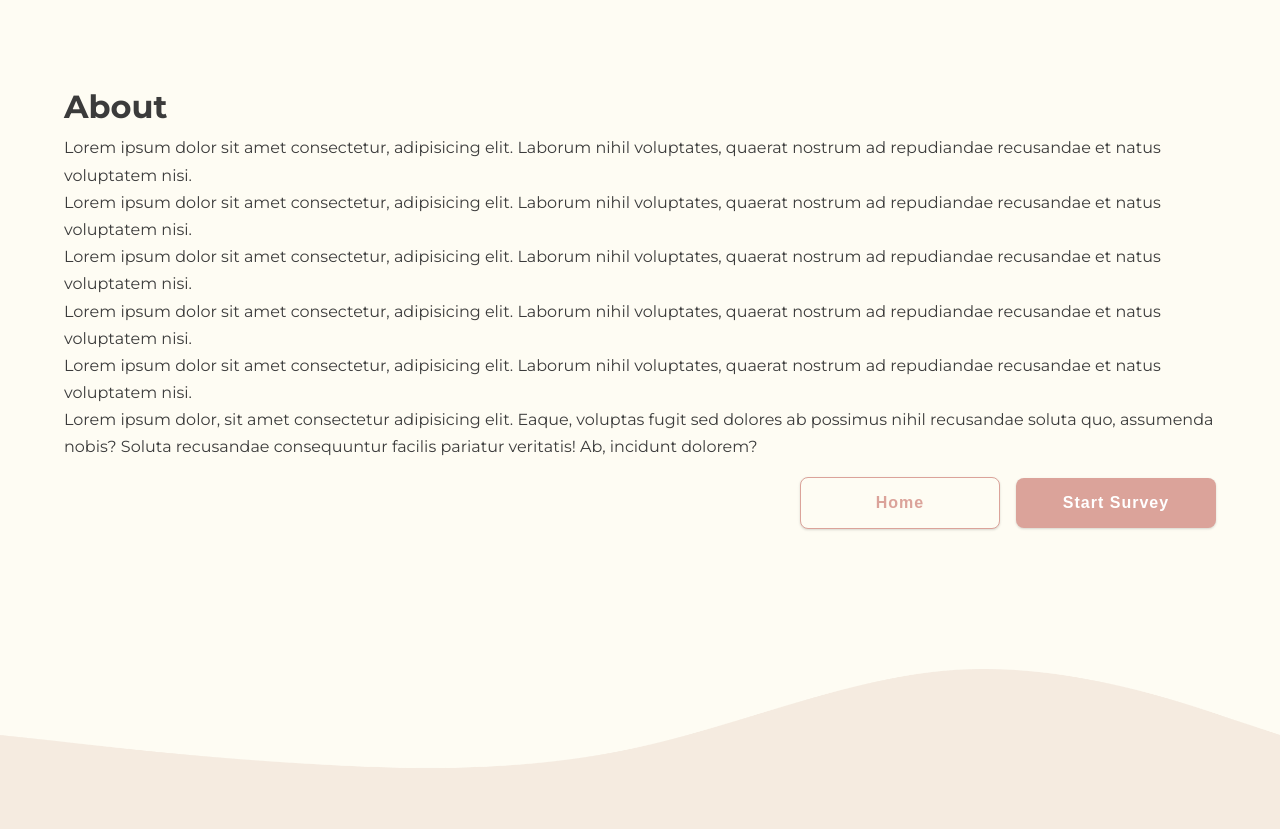
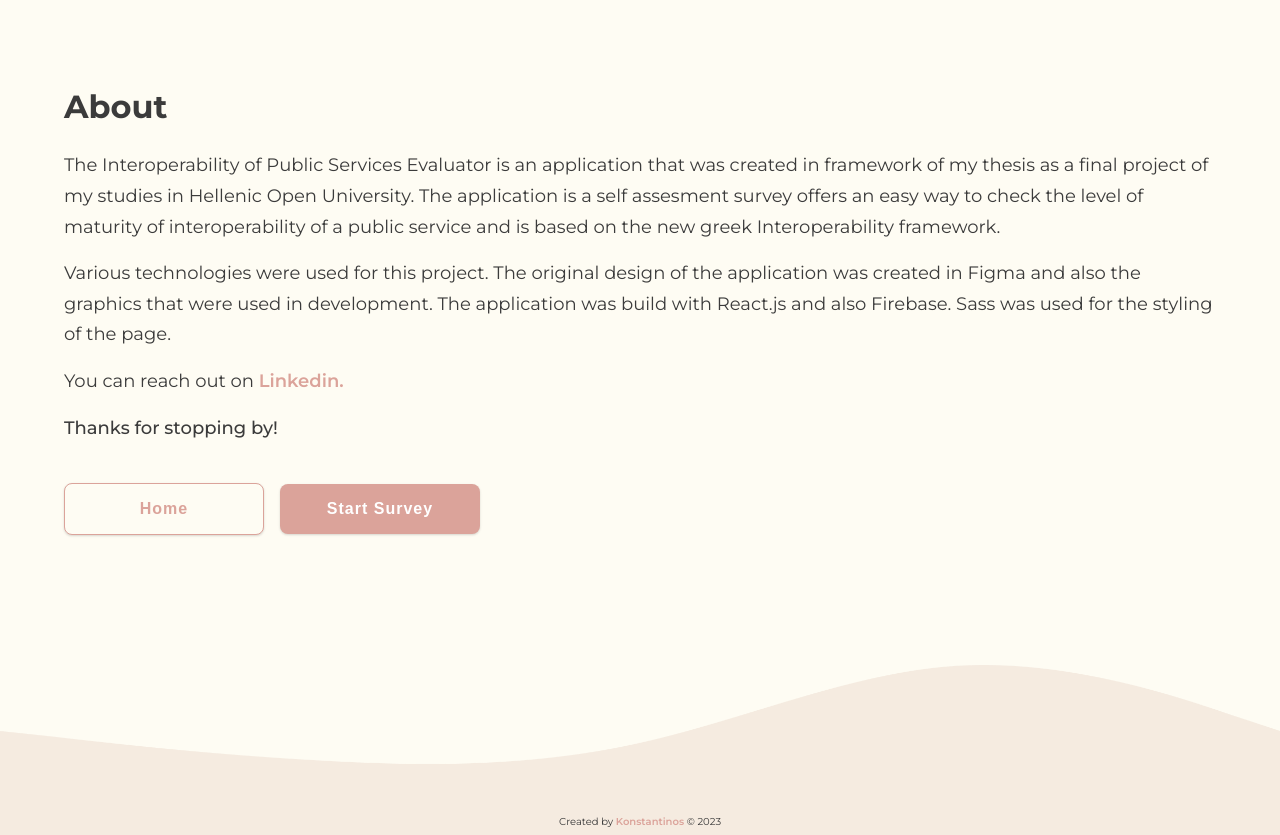
Before and after one commit to konstantinosTabakis/interoperability-of-public-services-evaluator, a React (Create React App) app: page /about in a window 1280 px wide. Shown: the part 220-1055 px from the top of the page. Built offline with nearby package versions, Linux system fonts and the light colour scheme.

Commit message:
about page

```diff
--- a/src/App.js
+++ b/src/App.js
@@ -1,10 +1,12 @@
 import { BrowserRouter as Router, Route, Routes } from "react-router-dom"
+import { SurveyProvider } from "./context/SurveyContext";
 import Homepage from "./components/Homepage";
 import About from "./components/About";
 import Menu from "./components/Menu";
 function App() {
   return (
     <>
+      <SurveyProvider>
         <Router>
           <Menu />
           <Routes>
@@ -13,6 +15,7 @@ function App() {
             {/* <Route path='/survey' exact={true} element={<Survey />}></Route> */}
           </Routes>
         </Router>
+      </SurveyProvider>
     </>
   );
 }
--- a/src/assets/css/style.css
+++ b/src/assets/css/style.css
@@ -1,6 +1,6 @@
 .header {
   position: absolute;
-  height: 20vh;
+  height: 160px;
   width: 100%;
   background-repeat: no-repeat;
   background-size: cover; }
@@ -11,7 +11,7 @@
 
 .footer {
   position: absolute;
-  height: 20vh;
+  height: 170px;
   width: 100%;
   background-repeat: no-repeat;
   background-size: cover; }
@@ -19,6 +19,15 @@
 .footer {
   bottom: 0;
   background-position: top; }
+  .footer p {
+    position: absolute;
+    left: 50%;
+    transform: translateX(-50%);
+    bottom: 5px;
+    font-size: 1rem; }
+    .footer p a {
+      color: #DBA39A;
+      font-weight: 600; }
 
 .nav-menu {
   position: absolute;
@@ -64,9 +73,16 @@
     .about__content-btn-area {
       display: flex;
       align-items: center;
-      justify-content: right;
+      justify-content: left;
       gap: 16px;
       flex-wrap: wrap; }
+    .about__content p {
+      font-size: 1.8rem; }
+      .about__content p a {
+        color: #DBA39A;
+        font-weight: 600; }
+      .about__content p:last-of-type {
+        font-weight: 500; }
 
 *,
 *::after,
--- a/src/assets/sass/components/_footer.scss
+++ b/src/assets/sass/components/_footer.scss
@@ -1,6 +1,7 @@
 .footer{
     position: absolute;
-    height: 20vh;
+    // height: 20vh;
+    height: 170px;
     width: 100%;
     background-repeat: no-repeat;
     background-size: cover;
@@ -9,4 +10,16 @@
 .footer{
     bottom: 0;
     background-position: top;
+
+    p{
+        position: absolute;
+        left: 50%;
+        transform: translateX(-50%);
+        bottom: 5px;
+        font-size: 1rem;
+        a{
+            color: $color-primary;
+            font-weight: 600;
+        }
+    }
 }
--- a/src/assets/sass/components/_header.scss
+++ b/src/assets/sass/components/_header.scss
@@ -1,6 +1,7 @@
 .header{
     position: absolute;
-    height: 20vh;
+    // height: 20vh;
+    height: 160px;
     width: 100%;
     background-repeat: no-repeat;
     background-size: cover;
--- a/src/assets/sass/pages/_about.scss
+++ b/src/assets/sass/pages/_about.scss
@@ -10,8 +10,19 @@
         // background: #fff;
 
         &-btn-area{
-            @include flex(right,center, 16px);
+            @include flex(left,center, 16px);
             flex-wrap: wrap;
+        }
+        p{
+            font-size: 1.8rem;
+            a{
+                color: $color-primary;
+                font-weight: 600;
+            }
+            &:last-of-type{
+                font-weight: 500;
+                // color: $color-primary;
+            }
         }
     }
 }
--- a/src/components/About.js
+++ b/src/components/About.js
@@ -1,20 +1,23 @@
 import Header from "./Header"
 import Footer from "./Footer"
+import SurveyContext from "../context/SurveyContext"
+import { useContext } from "react"
+
 function About() {
+
+    const {content}= useContext(SurveyContext)
     return (
         <div className="about">
             <Header/>
             <div className="about__content">
-                <h2 className="heading-primary">About</h2>
-                <p>Lorem ipsum dolor sit amet consectetur, adipisicing elit. Laborum nihil voluptates, quaerat nostrum ad repudiandae recusandae et natus voluptatem nisi.</p>
-                <p>Lorem ipsum dolor sit amet consectetur, adipisicing elit. Laborum nihil voluptates, quaerat nostrum ad repudiandae recusandae et natus voluptatem nisi.</p>
-                <p>Lorem ipsum dolor sit amet consectetur, adipisicing elit. Laborum nihil voluptates, quaerat nostrum ad repudiandae recusandae et natus voluptatem nisi.</p>
-                <p>Lorem ipsum dolor sit amet consectetur, adipisicing elit. Laborum nihil voluptates, quaerat nostrum ad repudiandae recusandae et natus voluptatem nisi.</p>
-                <p>Lorem ipsum dolor sit amet consectetur, adipisicing elit. Laborum nihil voluptates, quaerat nostrum ad repudiandae recusandae et natus voluptatem nisi.</p>
-                <p>Lorem ipsum dolor, sit amet consectetur adipisicing elit. Eaque, voluptas fugit sed dolores ab possimus nihil recusandae soluta quo, assumenda nobis? Soluta recusandae consequuntur facilis pariatur veritatis! Ab, incidunt dolorem?</p>
-                <div className="about__content-btn-area mg-t-small">
-                    <button className="btn btn-secondary">Home</button>
-                    <button className="btn btn-primary">Start Survey</button>
+                <h2 className="heading-primary mg-b-small">{content.about_heading} </h2>
+                <p className="mg-b-small">{content.about_par1} </p>
+                <p className="mg-b-small">{content.about_par2} </p>
+                <p className="mg-b-small">{content.about_par3} <a href="https://www.linkedin.com/in/konstantinos-tabakis/" target="_blank" >Linkedin.</a> </p>
+                <p>{content.about_par4}  </p>
+                <div className="about__content-btn-area mg-t-medium">
+                    <button className="btn btn-secondary">{content.about_btn1}</button>
+                    <button className="btn btn-primary">{content.about_btn2}</button>
                 </div>
             </div>
             <Footer/>
--- a/src/components/Footer.js
+++ b/src/components/Footer.js
@@ -1,6 +1,8 @@
 function Footer() {
     return (
-        <footer className='footer' style={{ backgroundImage: 'url('+ require(`../assets/img/footer-default.png`)+')' }}></footer>
+        <footer className='footer' style={{ backgroundImage: 'url(' + require(`../assets/img/footer-default.png`) + ')' }}>
+            <p>Created by <a href="https://github.com/konstantinosTabakis" target="_blank">Konstantinos</a> © 2023</p>
+        </footer>
     )
 }
 
--- a/src/components/Homepage.js
+++ b/src/components/Homepage.js
@@ -1,17 +1,22 @@
 import Footer from "./Footer"
 import Header from "./Header"
 import { Link } from "react-router-dom"
+import SurveyContext from "../context/SurveyContext"
+import { useContext } from "react"
+
 function Homepage() {
+    const {content} =useContext(SurveyContext)
+
     return (
         <div className="homepage">
             <Header/>
             <div className="homepage__content">
                 <h2 className="heading-primary centered mg-b-tiny">
-                Interoperability of Public Services Evaluator
+                {content.homepage_title}
                 </h2>
-                <p className="homepage__content-text mg-b-small"> Lorem ipsum, dolor sit amet consectetur adipisicing elit. Voluptate cum rem deserunt quaerat autem saepe.</p>
+                <p className="homepage__content-text mg-b-small"> {content.homepage_text}</p>
                 <div className="centered">
-                    <Link to='/survey'><button className="btn btn-primary"> Start Survey</button></Link>
+                    <Link to='/survey'><button className="btn btn-primary"> {content.homepage_cta}</button></Link>
                 </div>
             </div>
 
--- /dev/null
+++ b/src/context/SurveyContext.js
@@ -0,0 +1,22 @@
+import { createContext, useReducer } from "react"
+import SurveyReducer from "./SurveyReducer"
+import translations from "../translations/translations"
+
+const SurveyContext= createContext()
+
+export const SurveyProvider = ({ children }) => {
+    const initialState = {
+        language: 'en',
+        content: translations.en.content,
+        questions: translations.en.questions
+    }
+
+    const [state, dispatch] = useReducer(SurveyReducer, initialState)
+
+    return <SurveyContext.Provider value={{ ...state, dispatch }}>
+        {children}
+    </SurveyContext.Provider>
+
+}
+
+export default SurveyContext
--- /dev/null
+++ b/src/context/SurveyReducer.js
@@ -0,0 +1,30 @@
+const SurveyReducer = (state, action) =>{
+    switch(action.type){
+        // case 'SET_THEME':
+
+        //     return{
+        //         ...state,
+        //         theme: action.payload,
+        //     }
+        case 'SET_LANGUAGE':
+
+            return{
+                ...state,
+                language: action.language,
+                content: action.content,
+                questions: action.questions
+            }
+
+        // case 'SET_QUESTIONS':
+
+        //     return{
+        //         ...state,
+        //         questions: action.payload,
+        //     }
+
+        default:
+            return state
+    }
+}
+
+export default SurveyReducer
--- /dev/null
+++ b/src/translations/translations.js
@@ -0,0 +1,82 @@
+const translations= {
+    en:{
+        content:{
+            menu_home:'Home',
+            menu_survey:'Survey',
+            menu_about: 'About',
+            homepage_title: 'Interoperability of Public Services Evaluator',
+            homepage_text: 'The interoperability evaluator is a self assessment tool that provides an easy and fast way to understand the level of interoperability of a public service.',
+            homepage_cta: 'Start Survey',
+            about_heading: 'About',
+            about_par1: 'The Interoperability of Public Services Evaluator is an application that was created in framework of my thesis as a final project of my studies in Hellenic Open University. The application is a self assesment survey offers an easy way to check the level of maturity of interoperability of a public service and is based on the new greek Interoperability framework.',
+            about_par2: 'Various technologies were used for this project. The original design of the application was created in Figma and also the graphics that were used in development. The application was build with React.js and also Firebase. Sass was used for the styling of the page.',
+            about_par3: 'You can reach out on',
+            about_par4: 'Thanks for stopping by!',
+            about_btn1: 'Home',
+            about_btn2: 'Start Survey',
+
+        },
+        questions: [
+            {
+                number: 1,
+                question: 'Lorem ipsum dolor sit amet consectetur.',
+                type: 'Not implemented'
+            },
+            {
+                number: 2,
+                question: 'Lorem ipsum dolor sit amet consectetur.',
+                type: 'Not implemented'
+            },
+            {
+                number: 3,
+                question: 'Lorem ipsum dolor sit amet consectetur.',
+                type: 'Not implemented'
+            },
+            {
+                number: 4,
+                question: 'Lorem ipsum dolor sit amet consectetur.',
+                type: 'Not implemented'
+            },
+        ]
+    },
+    el:{
+        content:{
+            menu_home:'Αρχική',
+            menu_survey:'Έρευνα',
+            menu_about: 'Σχετικά',
+            homepage_title: 'Αξιολογητής Διαλειτουργικότητας Δημοσίων Υπηρεσιών',
+            homepage_text: 'Ο αξιολογητής διαλειτουργικότητας είναι ένα εργαλείο αυτοαξιολόγησης που παρέχει έναν εύκολο και γρήγορο τρόπο κατανόησης του επιπέδου διαλειτουργικότητας μιας δημόσιας υπηρεσίας.',
+            homepage_cta: 'Έναρξη έρευνας',
+            about_heading: 'Σχετικά',
+            about_par1: 'Το Interoperability of Public Services Evaluator είναι μια εφαρμογή που δημιουργήθηκε στο πλαίσιο της διπλωματικής μου εργασίας ως τελικό έργο των σπουδών μου στο Ελληνικό Ανοικτό Πανεπιστήμιο. Η εφαρμογή είναι μια έρευνα αυτοαξιολόγησης που προσφέρει έναν εύκολο τρόπο ελέγχου του επιπέδου ωριμότητας της διαλειτουργικότητας μιας δημόσιας υπηρεσίας και βασίζεται στο νέο ελληνικό πλαίσιο Διαλειτουργικότητας.',
+            about_par2: 'Για αυτό το έργο χρησιμοποιήθηκαν διάφορες τεχνολογίες. Ο αρχικός σχεδιασμός της εφαρμογής δημιουργήθηκε στο Figma αλλά και τα γραφικά που χρησιμοποιήθηκαν στην ανάπτυξη. Η εφαρμογή δημιουργήθηκε με το React.js και επίσης το Firebase. Το Sass χρησιμοποιήθηκε για το στυλ της σελίδας.',
+            about_par3: 'Μπορείτε να επικοινωνήσετε στο',
+            about_par4: 'Ευχαριστώ που περάσατε!',
+            about_btn1: 'Αρχική',
+            about_btn2: 'Έναρξη έρευνας',
+        },
+        questions: [
+            {
+                number: 1,
+                question: 'Lorem ipsum dolor sit amet consectetur.',
+                type: 'Not implemented'
+            },
+            {
+                number: 2,
+                question: 'Lorem ipsum dolor sit amet consectetur.',
+                type: 'Not implemented'
+            },
+            {
+                number: 3,
+                question: 'Lorem ipsum dolor sit amet consectetur.',
+                type: 'Not implemented'
+            },
+            {
+                number: 4,
+                question: 'Lorem ipsum dolor sit amet consectetur.',
+                type: 'Not implemented'
+            },
+        ]
+    }
+}
+export default translations
```
Also changed, not shown: src/components/Menu.js (+15 -4 lines). Lines whose indentation alone changed are shown as unchanged.
